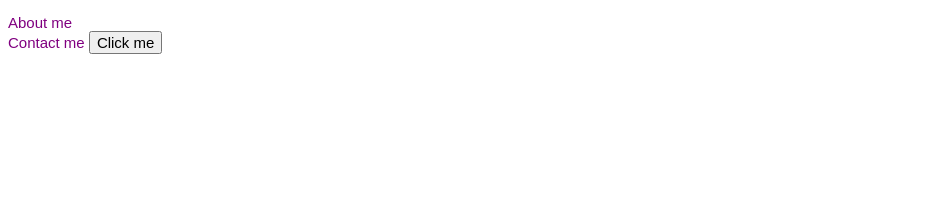
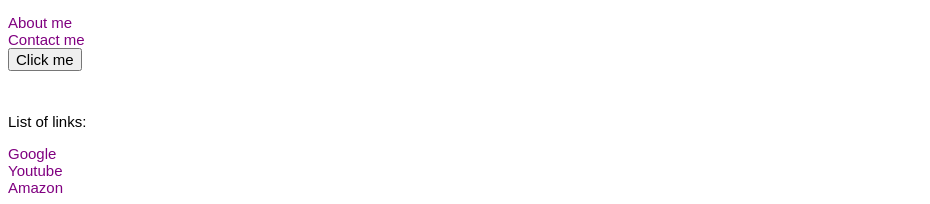
Before and after one commit to Elyzavetka/tarasova-liza-code-for-future, a plain HTML site: page intro-To-Code/index.html in a window 1280 px wide. Shown: the part 991-1195 px from the top of the page, without its empty margins (0-930 px from the left). Before the commit the page ends 1080 px from the top, so only its background shows below. Drawn offline with Linux system fonts and the light colour scheme.

Commit message:
Update index.html

```diff
--- a/intro-To-Code/index.html
+++ b/intro-To-Code/index.html
@@ -49,9 +49,16 @@
         <a href="./content/contactme.html">Contact me</a>
 
         <a href="">
+          <br>
           <button>Click me</button>
           <h1></h1>
           <img src="" alt="">
         </a>
+        <h3>List of links:</h3>
+        <a href="http://google.com">Google</a>
+        <br>
+        <a href="http://youtube.com">Youtube</a>
+        <br>
+        <a href="http://amazon.com">Amazon</a>
 </body>
 </html>
```
